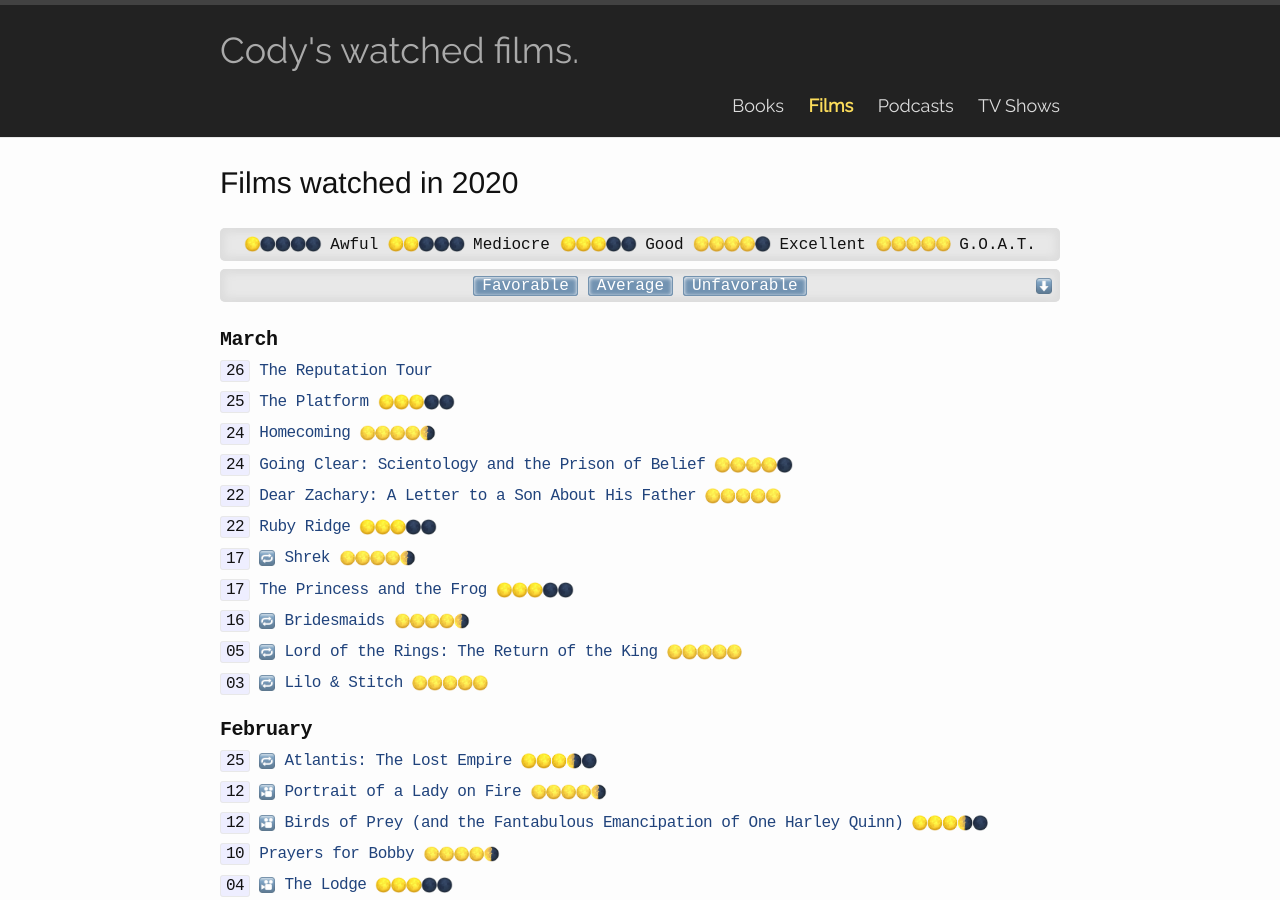
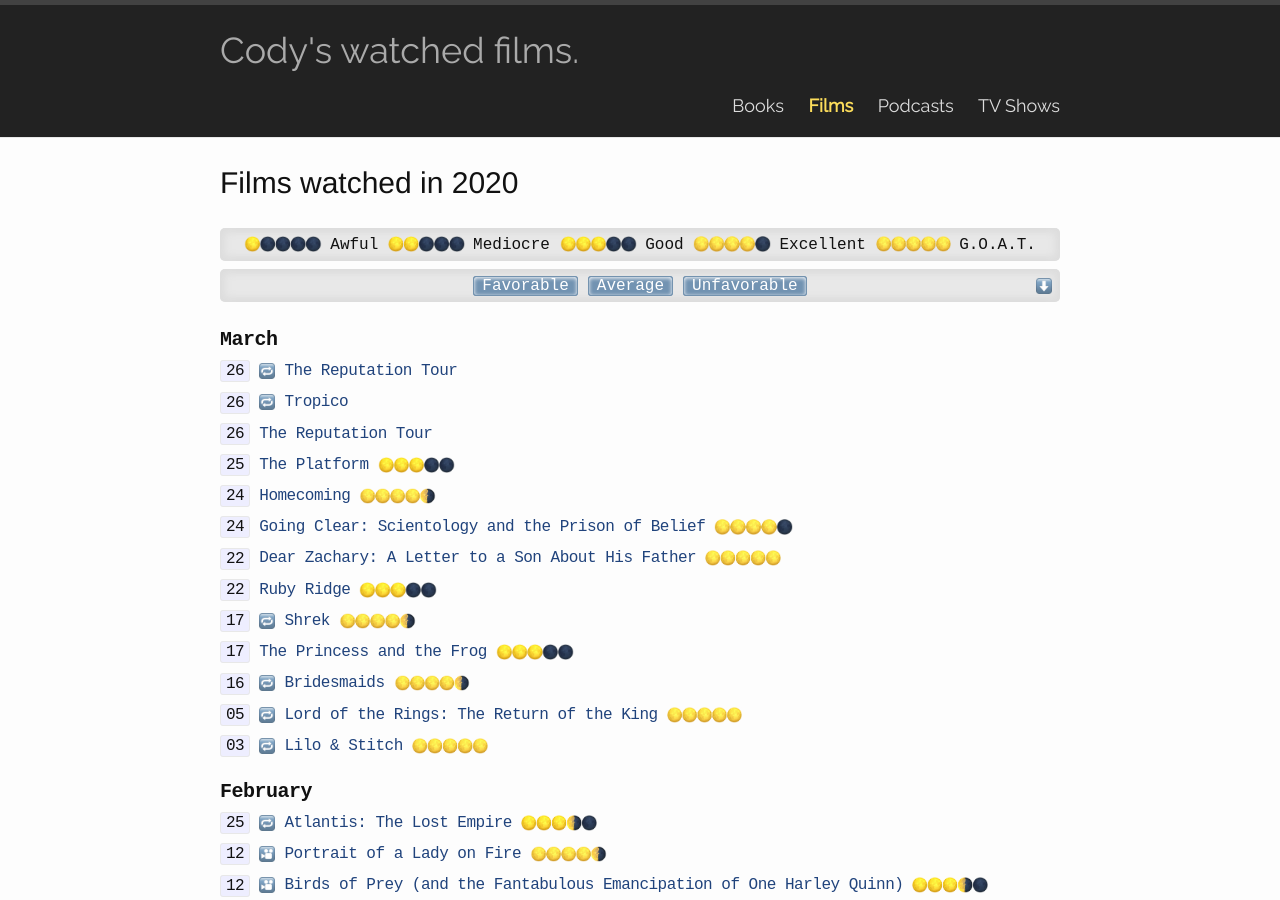
Before and after one commit to codydalerodgers/personal-blog, a Jekyll site: the page built from _films/2020.md, in a window 1280 px wide and 900 px high. Built offline with Jekyll 4.4.1, drawn with Linux system fonts in a browser that asks for light colours.

Commit message:
Movies 26

```diff
--- a/_films/2020.md
+++ b/_films/2020.md
@@ -5,6 +5,10 @@
 category: films
 ---
 ## March
+`26` {{ site.rw }} [The Reputation Tour](https://www.imdb.com/title/tt0780521/) {{ site.45 }}
+
+`26` {{ site.rw }} [Tropico](https://www.imdb.com/title/tt0780521/) {{ site.4 }}
+
 `26` [The Reputation Tour](https://www.imdb.com/title/tt0780521/) {{ site.25 }}
 
 `25` [The Platform](https://www.imdb.com/title/tt0780521/) {{ site.r3 }}
```
